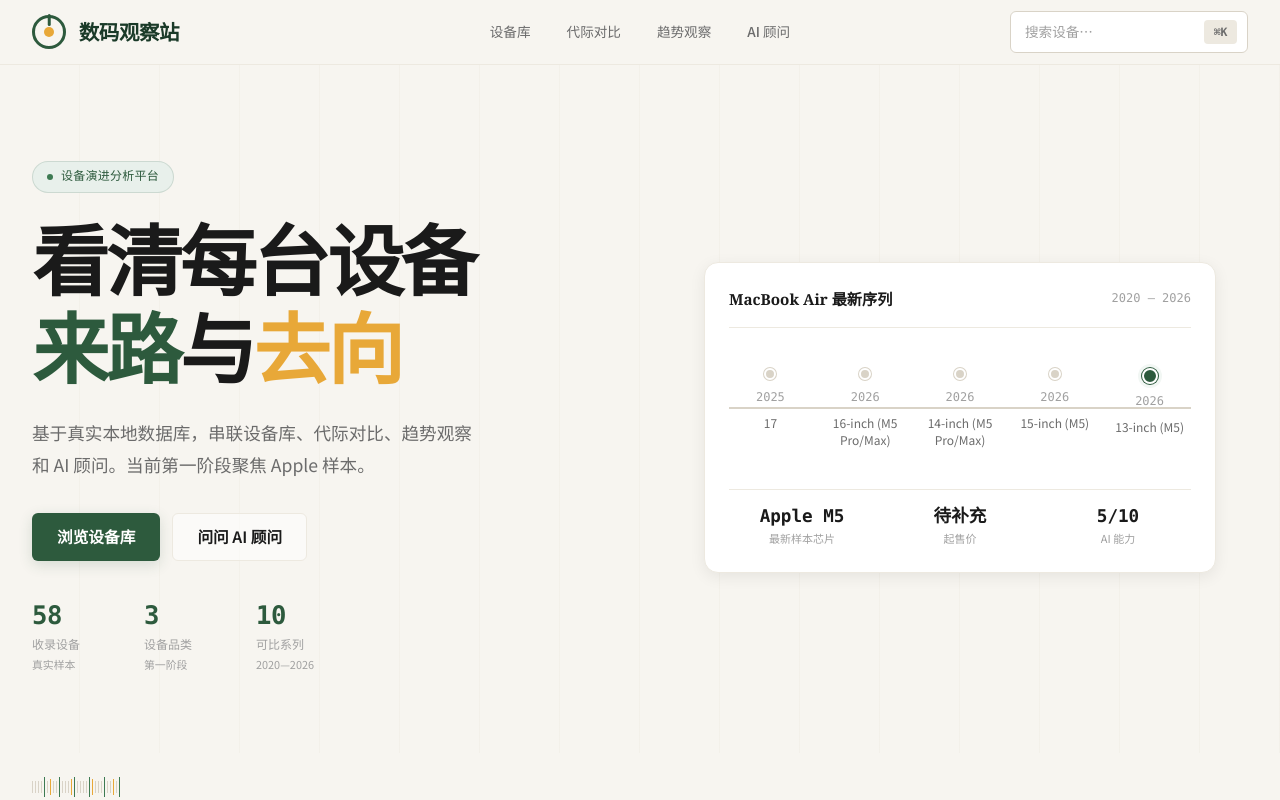
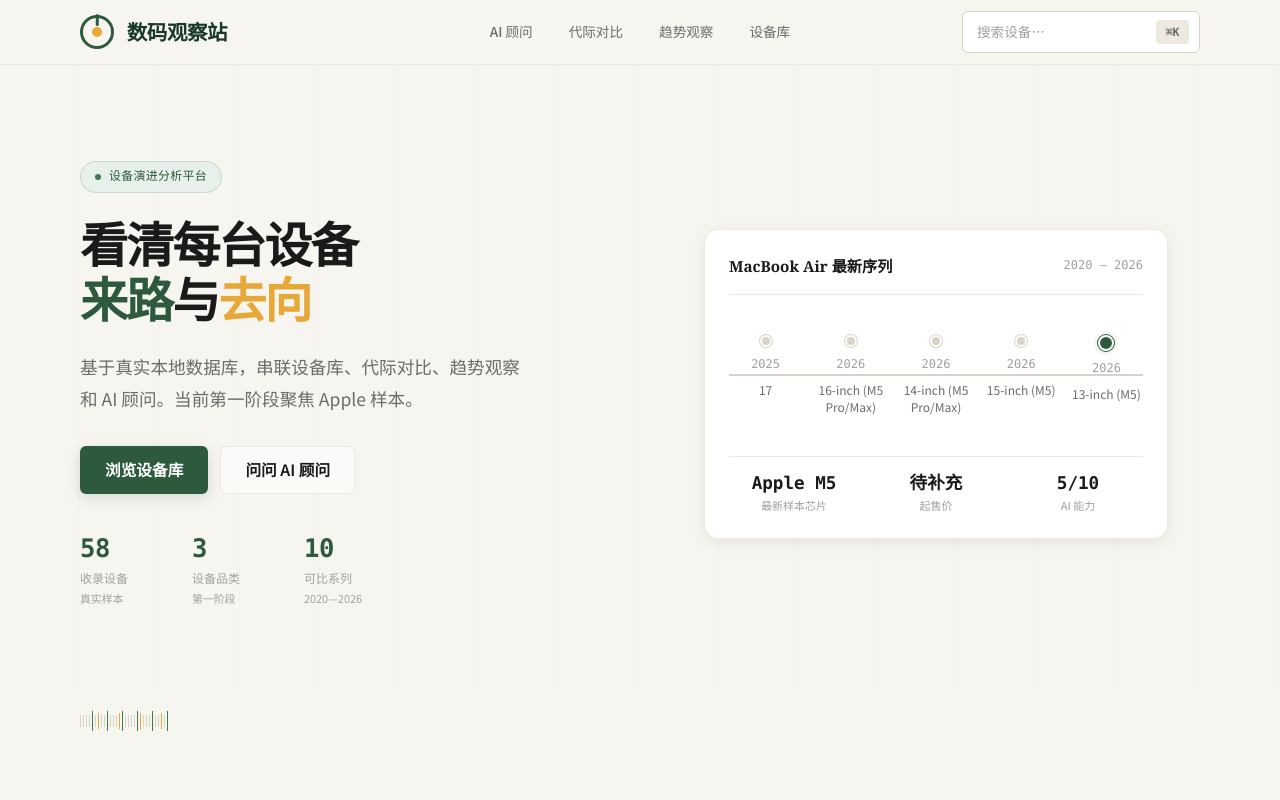
Before and after one commit to LighthouseXy/ai-device-evolution, a Next.js app: page / in a window 1280 px wide. Shown: the top 800 px of the page. Built offline with nearby package versions, Linux system fonts and the light colour scheme.

Commit message:
fix: restore nav width and hero scale

```diff
--- a/src/app/globals.css
+++ b/src/app/globals.css
@@ -26,7 +26,7 @@
   --warning: #d97706;
   --danger: #ef4444;
   --ink-quiet: #a0a0a0;
-  --site-max-width: 1440px;
+  --site-max-width: 1120px;
   --site-gutter: 32px;
   --radius-sm: 6px;
   --radius-md: 10px;
@@ -448,7 +448,7 @@
   max-width: 640px;
   margin-bottom: 1.5rem;
   color: var(--text-strong);
-  font-size: clamp(3.15rem, 6vw, 4.8rem);
+  font-size: 3rem;
   font-weight: 700;
   line-height: 1.15;
   letter-spacing: -0.04em;
@@ -1206,9 +1206,9 @@
   content: "";
   position: absolute;
   left: 50%;
-  bottom: 0.32rem;
-  width: 42px;
-  height: 3px;
+  bottom: 0.24rem;
+  width: 32px;
+  height: 4px;
   border-radius: 999px;
   transform: translateX(-50%);
   background:
--- a/src/components/layout/SiteNav.tsx
+++ b/src/components/layout/SiteNav.tsx
@@ -4,10 +4,10 @@
 import { usePathname } from "next/navigation";
 
 const links = [
-  { href: "/devices", label: "设备库" },
+  { href: "/advisor", label: "AI 顾问" },
   { href: "/compare", label: "代际对比" },
   { href: "/trends", label: "趋势观察" },
-  { href: "/advisor", label: "AI 顾问" },
+  { href: "/devices", label: "设备库" },
 ];
 
 export default function SiteNav() {
```
